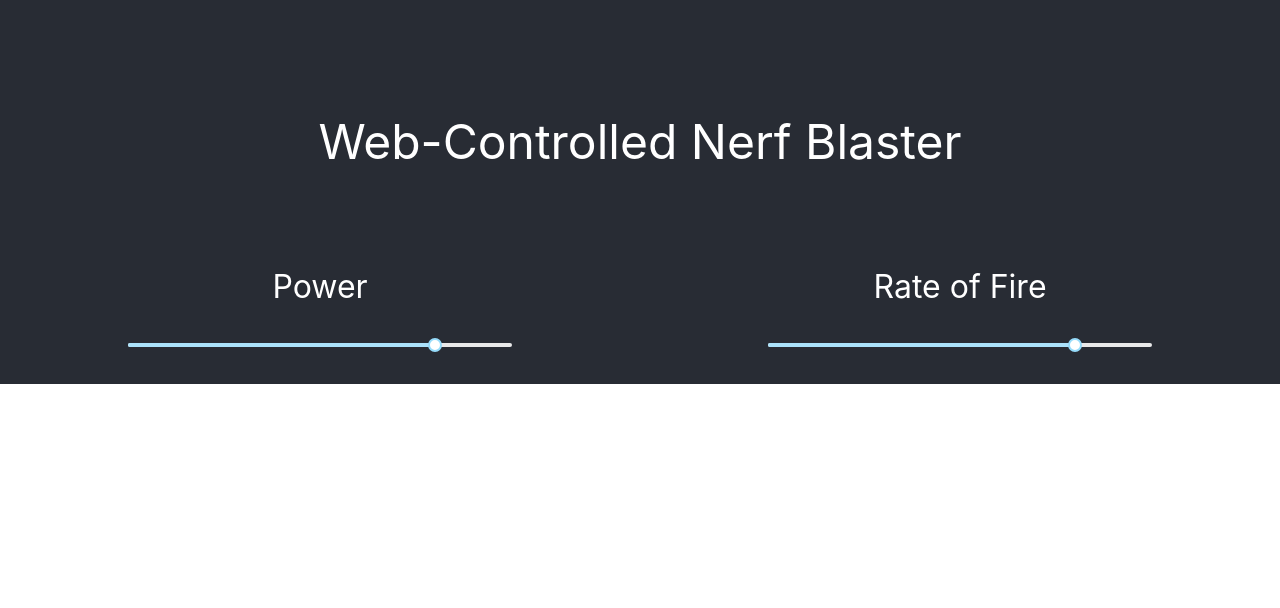
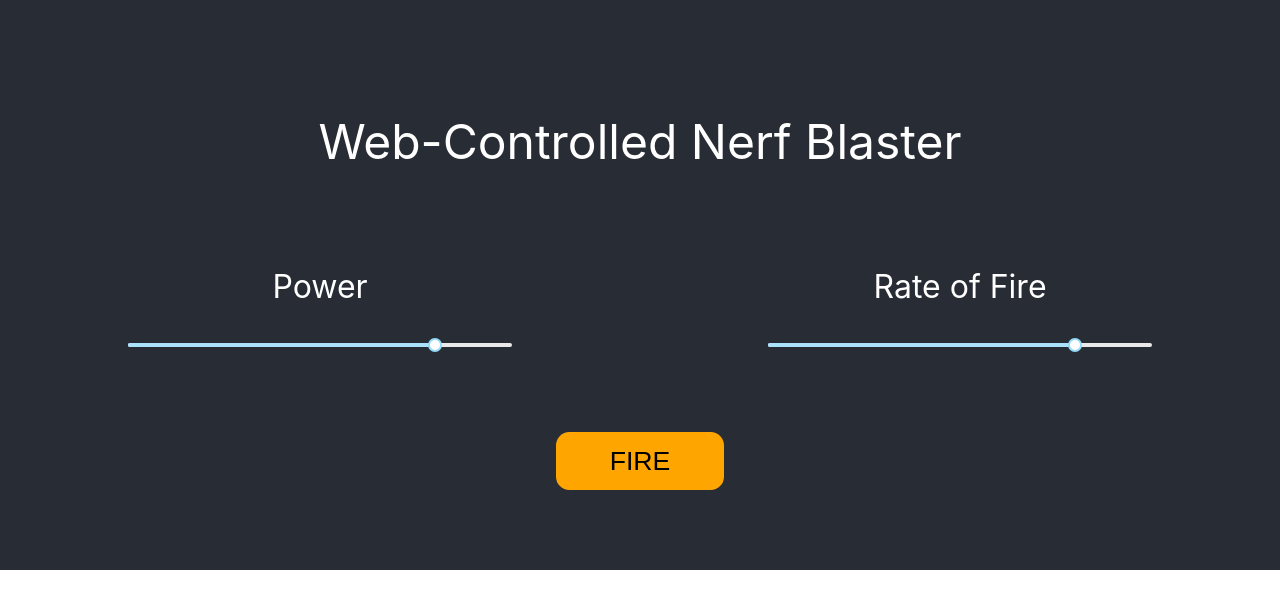
Before and after one commit to mochoy/cal-poly-arduino-fest, a React (Create React App) app in the folder web-client/: page / in a window 1280 px wide. Shown: the top 608 px of the page. Built offline with nearby package versions, Linux system fonts and the light colour scheme.

Commit message:
add and style fire btn

```diff
--- a/web-client/src/Components/App/App.css
+++ b/web-client/src/Components/App/App.css
@@ -6,6 +6,7 @@
 
 #sliders-container {
   display: flex;
+  margin-bottom: 3em;
 }
 
 .slider-wrapper {
@@ -19,6 +20,24 @@
   font-size: 2em;
 }
 
+#fire-btn {
+  border: none;
+  background-color: #ffa500;
+  padding: 0 4em;
+  border-radius: 1em;
+  cursor: pointer;
+}
+
+#fire-btn:hover {
+  background-color: #ffb732;
+}
+
+#fire-btn-txt {
+  font-weight: normal;
+  font-size: 2em;
+  margin-top: .5em;
+  margin-bottom: .5em;
+}
 
 
 
@@ -42,7 +61,7 @@
   background-color: #282c34;
   margin: 0;
   padding-top: 5em;
-  height: 100%;
+  padding-bottom: 5em;
 }
 
 .App-logo {
--- a/web-client/src/Components/App/App.js
+++ b/web-client/src/Components/App/App.js
@@ -42,6 +42,14 @@
           </div>
         </div>
 
+        <button
+          id="fire-btn"
+          onClick={() => {
+            console.log("clicked")
+          }}>
+          <h4 id="fire-btn-txt">FIRE</h4>
+        </button>
+
       </div>
     );
   }
```
